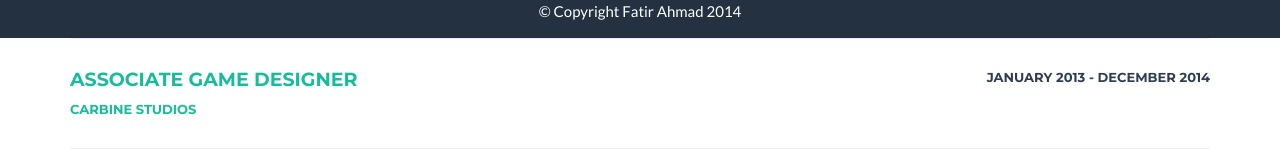
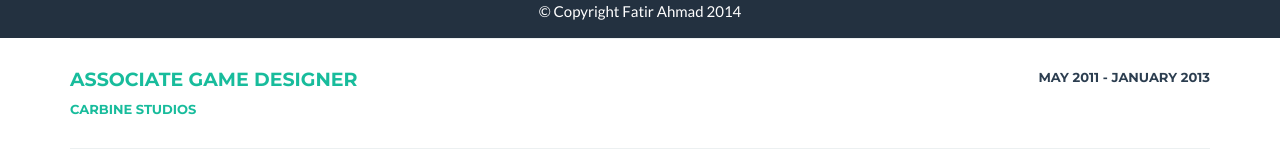
Before and after one commit to djfdat/djfdat.github.io, a plain HTML site: page index.html in a window 1280 px wide. Shown: the part 762-922 px from the top of the page. Drawn offline with nearby package versions, Linux system fonts and the light colour scheme.

Commit message:
Update index.html

```diff
--- a/index.html
+++ b/index.html
@@ -138,7 +138,7 @@
                     </a>
                 </div>
                 <div class="col-sm-6 text-right">
-                    <h6>January 2013 - December 2014</h6>
+                    <h6>May 2011 - January 2013</h6>
                 </div>
             </div>
             <hr/>
```
